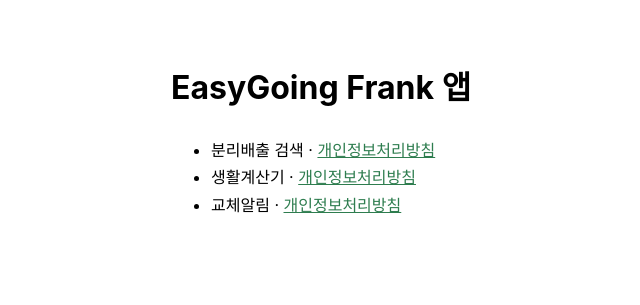
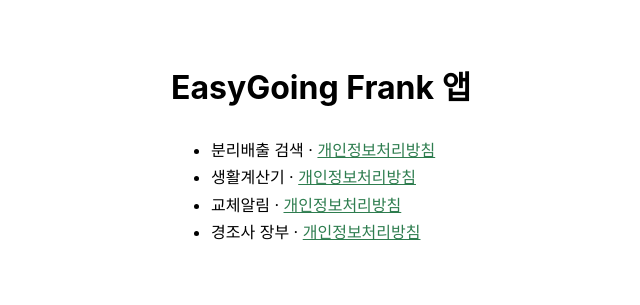
Before and after one commit to byoungguk/byoungguk.github.io, a plain HTML site: page index.html in a window 1280 px wide. Shown: the whole page, without its empty margins (149-789 px from the left). Drawn offline with Linux system fonts and the light colour scheme.

Commit message:
경조사 장부 추가

```diff
--- a/index.html
+++ b/index.html
@@ -12,6 +12,7 @@
 <li>분리배출 검색 · <a href="https://byoungguk.github.io/trashguide-privacy/privacy.html">개인정보처리방침</a></li>
 <li>생활계산기 · <a href="https://byoungguk.github.io/lifecalc-privacy/privacy.html">개인정보처리방침</a></li>
 <li>교체알림 · <a href="https://byoungguk.github.io/replacealarm-privacy/privacy.html">개인정보처리방침</a></li>
+<li>경조사 장부 · <a href="https://byoungguk.github.io/eventledger-privacy/privacy.html">개인정보처리방침</a></li>
 </ul>
 </body>
 </html>
```
